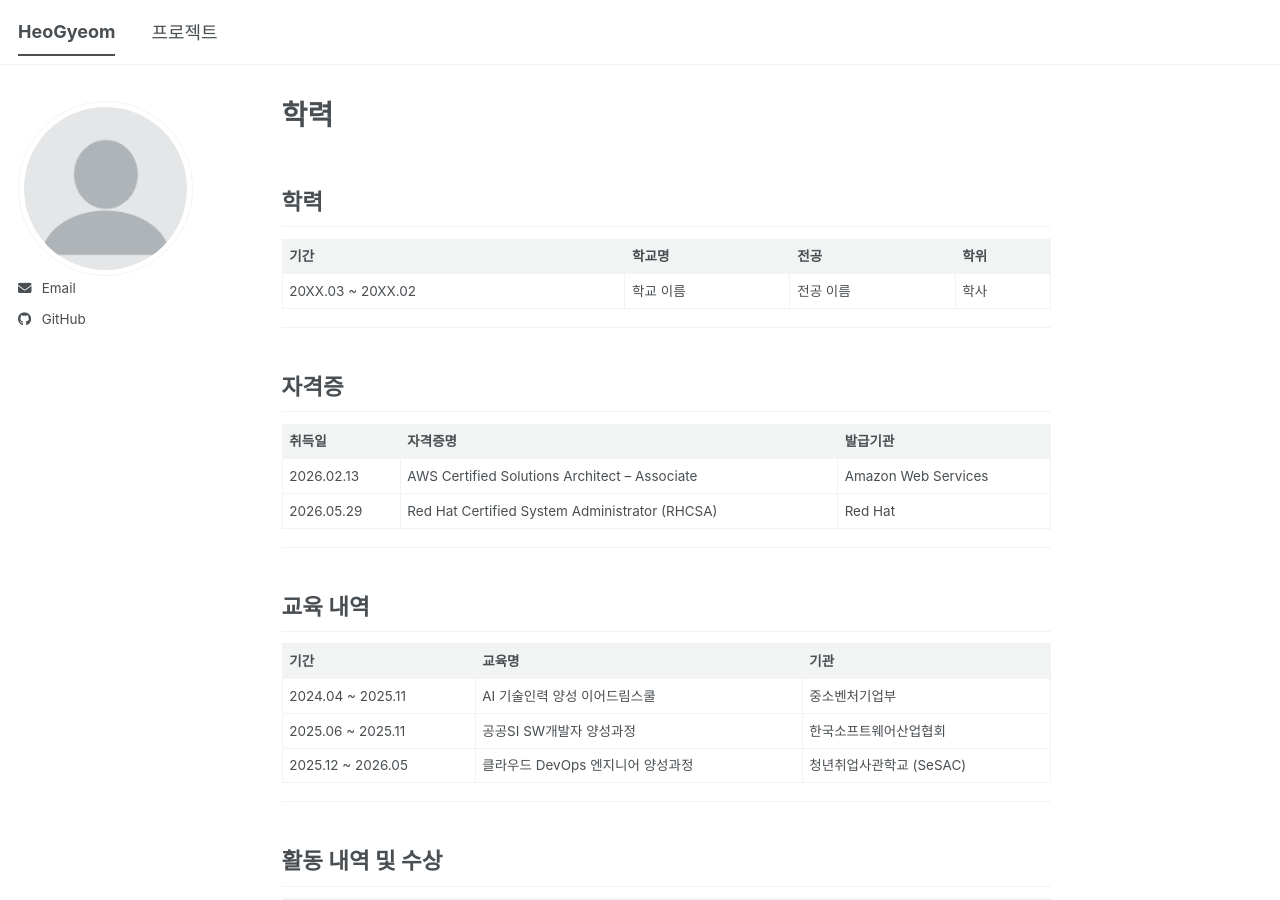
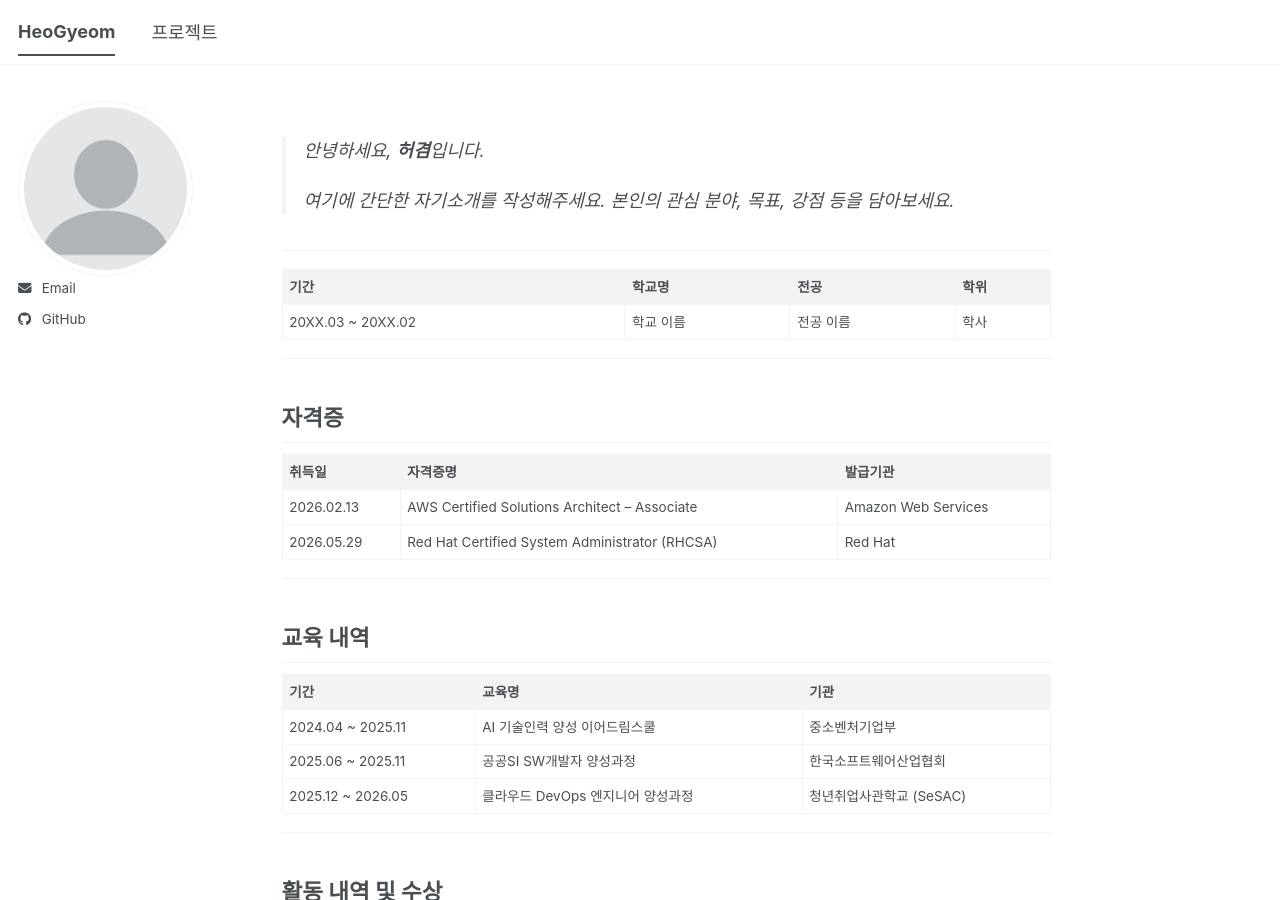
Before and after one commit to Heo-Gyeom/Heo-Gyeom.github.io, a Jekyll site: the page built from _pages/about.md, in a window 1280 px wide and 900 px high. Built offline with Jekyll 4.4.1, drawn with Linux system fonts in a browser that asks for light colours; a script bundle is joined from its source files by our own code; library files that are not in the unit come from our copies; our own code applies the rules of GitHub Pages for plain Markdown files.

Commit message:
자기소개 내용 복원(heading 제거), 학력 heading 제거
Co-Authored-By: Claude Sonnet 4.6 <noreply@anthropic.com>

```diff
--- a/_pages/about.md
+++ b/_pages/about.md
@@ -6,7 +6,11 @@ redirect_from:
   - /about.html
 ---
 
-## 학력
+> 안녕하세요, **허겸**입니다.
+>
+> 여기에 간단한 자기소개를 작성해주세요. 본인의 관심 분야, 목표, 강점 등을 담아보세요.
+
+---
 
 | 기간 | 학교명 | 전공 | 학위 |
 |------|--------|------|------|
```
